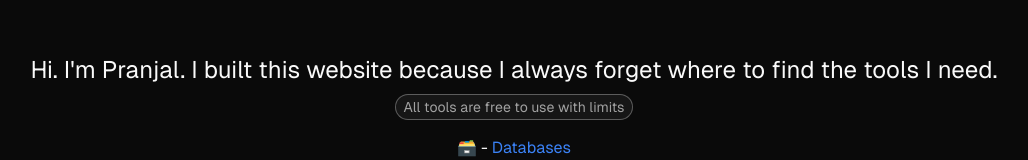
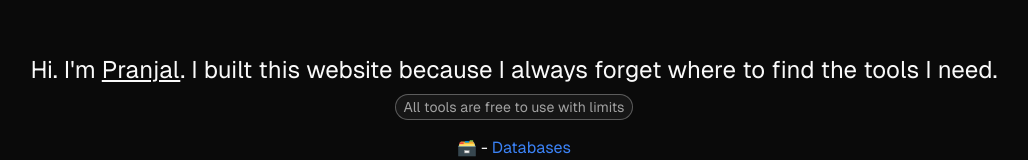
Before and after one commit to MandavkarPranjal/quicklink, a Next.js app: page / in a window 1280 px wide. Shown: the part 171-331 px from the top of the page, without its empty margins (126-1154 px from the left). Built offline with nearby package versions, Linux system fonts and the light colour scheme.

Commit message:
fix: style of page.tsx

```diff
--- a/src/app/page.tsx
+++ b/src/app/page.tsx
@@ -78,7 +78,7 @@ export default function Home() {
                         href="https://x.com/__pr4njal"
                         target="_blank"
                         rel="noopener noreferrer"
-                        className="hover:underline"
+                        className="underline"
                     >
                         Pranjal
                     </a>
```
